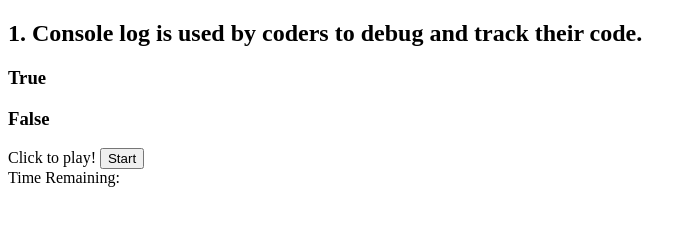
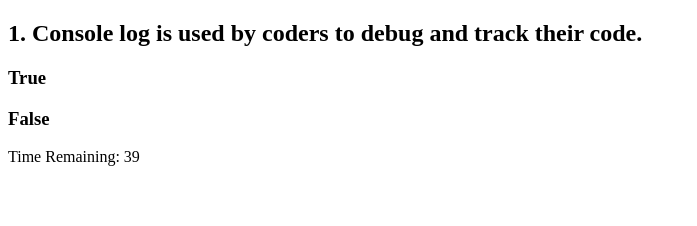
Before and after one commit to Aort69/Aort69-TimedQuiz, a plain HTML site: page index.html in a window 1280 px wide. Both pictures are taken after a click on the button "Start". Shown: the whole page, without its empty margins (0-697 px from the left). Drawn offline with Linux system fonts and the light colour scheme.

Commit message:
start button now disappears when clicked

```diff
--- a/assets/script.js
+++ b/assets/script.js
@@ -1,11 +1,11 @@
 var points = 0
 var counter = 0;
 var count = 40;
-var button = document.querySelector("#btn")
+var button = document.getElementById("#btn")
 
 function quizStart() {
-  button.style.display == "none"
-var interval = setInterval(function () {
+  document.getElementById("btn").style.display = "none"
+  var interval = setInterval(function () {
   document.querySelector("div1").innerHTML = count;
   count--;
   if (count === -1) {
--- a/index.html
+++ b/index.html
@@ -12,9 +12,9 @@
     <script src="./assets/script.js"></script>
   </body>
   <footer>
-    <div>
+    <div id="btn">
       Click to play!
-      <button onclick="quizStart()" id="btn">Start</button>
+      <button onclick="quizStart()">Start</button>
     </div>
     Time Remaining:
     <div1> </div1>
```
